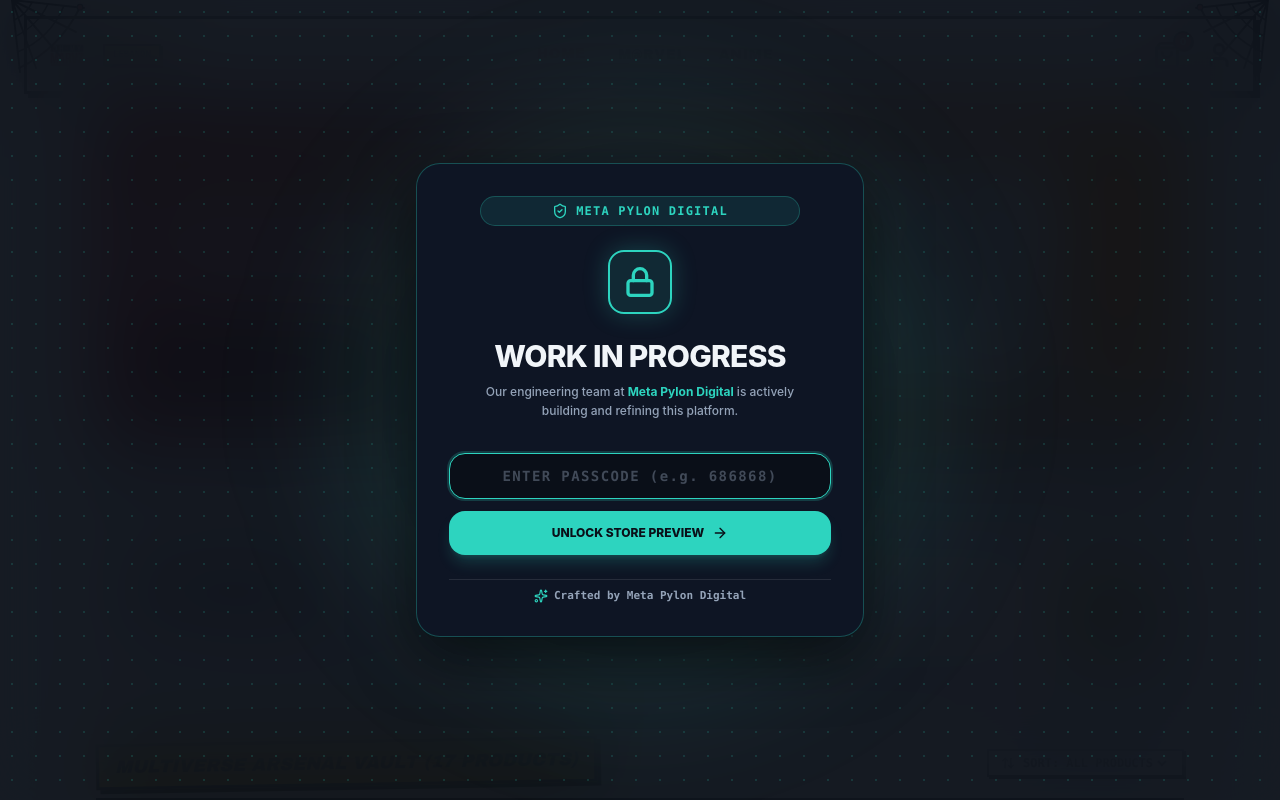
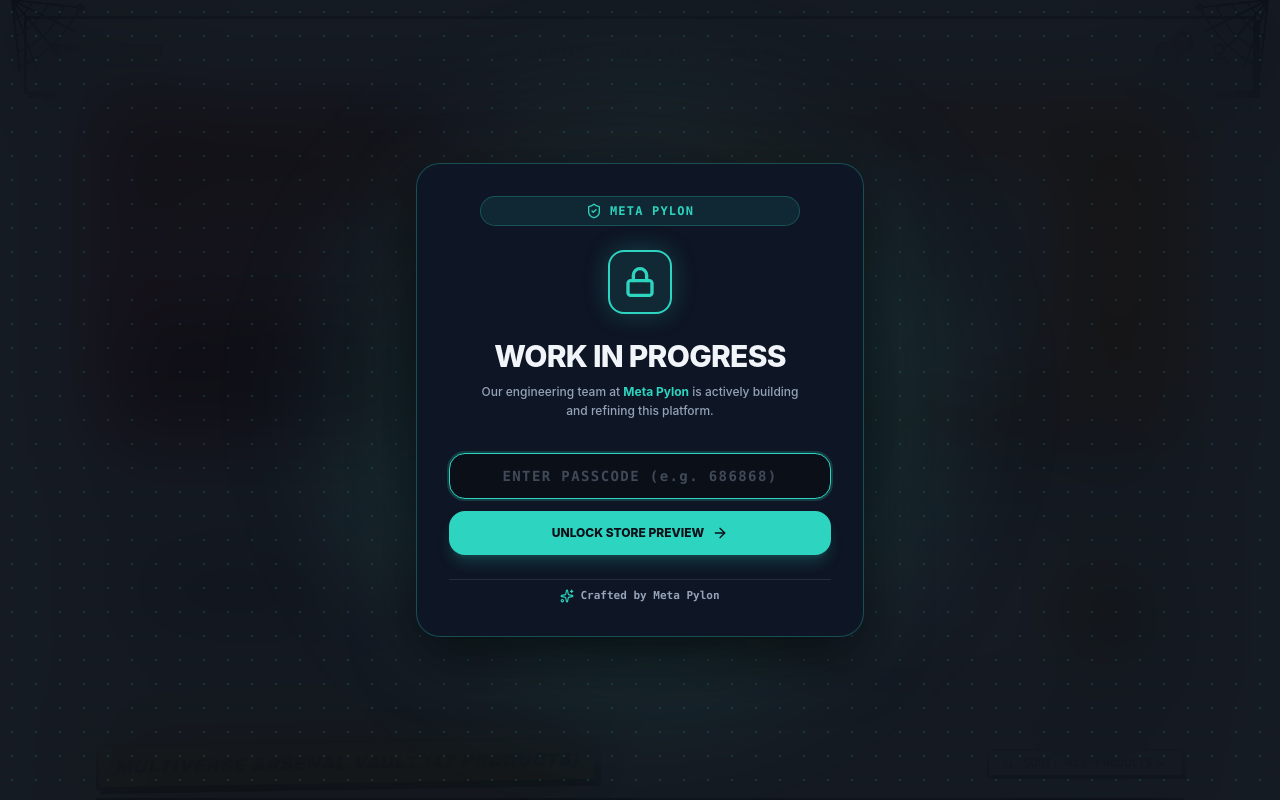
Before and after one commit to akaPaT0/oh-my-marvz, a Next.js app: page / in a window 1280 px wide. Shown: the top 800 px of the page. Built offline with nearby package versions, Linux system fonts and the light colour scheme.

Commit message:
Clean up branding name to Meta Pylon across all WIP lock screens

```diff
--- a/src/components/WorkInProgressLock.tsx
+++ b/src/components/WorkInProgressLock.tsx
@@ -49,7 +49,7 @@ export function WorkInProgressLock() {
         {/* Meta Pylon Official Header Badge */}
         <div className="flex items-center justify-center gap-2 text-xs font-mono font-extrabold text-[#2DD4BF] uppercase tracking-widest bg-[#2DD4BF]/10 border border-[#2DD4BF]/25 py-1.5 px-4 rounded-full max-w-xs mx-auto">
           <ShieldCheck className="w-4 h-4 text-[#2DD4BF]" />
-          <span>META PYLON DIGITAL</span>
+          <span>META PYLON</span>
         </div>
 
         {/* Lock Icon Box with Official Teal Core Glow */}
@@ -63,7 +63,7 @@ export function WorkInProgressLock() {
           </h2>
 
           <p className="text-xs text-[#94A3B8] font-medium leading-relaxed max-w-xs mx-auto">
-            Our engineering team at <strong className="text-[#2DD4BF] font-bold">Meta Pylon Digital</strong> is actively building and refining this platform.
+            Our engineering team at <strong className="text-[#2DD4BF] font-bold">Meta Pylon</strong> is actively building and refining this platform.
           </p>
         </div>
 
@@ -99,7 +99,7 @@ export function WorkInProgressLock() {
 
         <div className="pt-2 border-t border-white/10 text-[11px] font-mono text-[#94A3B8] font-bold flex items-center justify-center gap-1.5">
           <Sparkles className="w-3.5 h-3.5 text-[#2DD4BF]" />
-          <span>Crafted by Meta Pylon Digital</span>
+          <span>Crafted by Meta Pylon</span>
         </div>
 
       </div>
```
